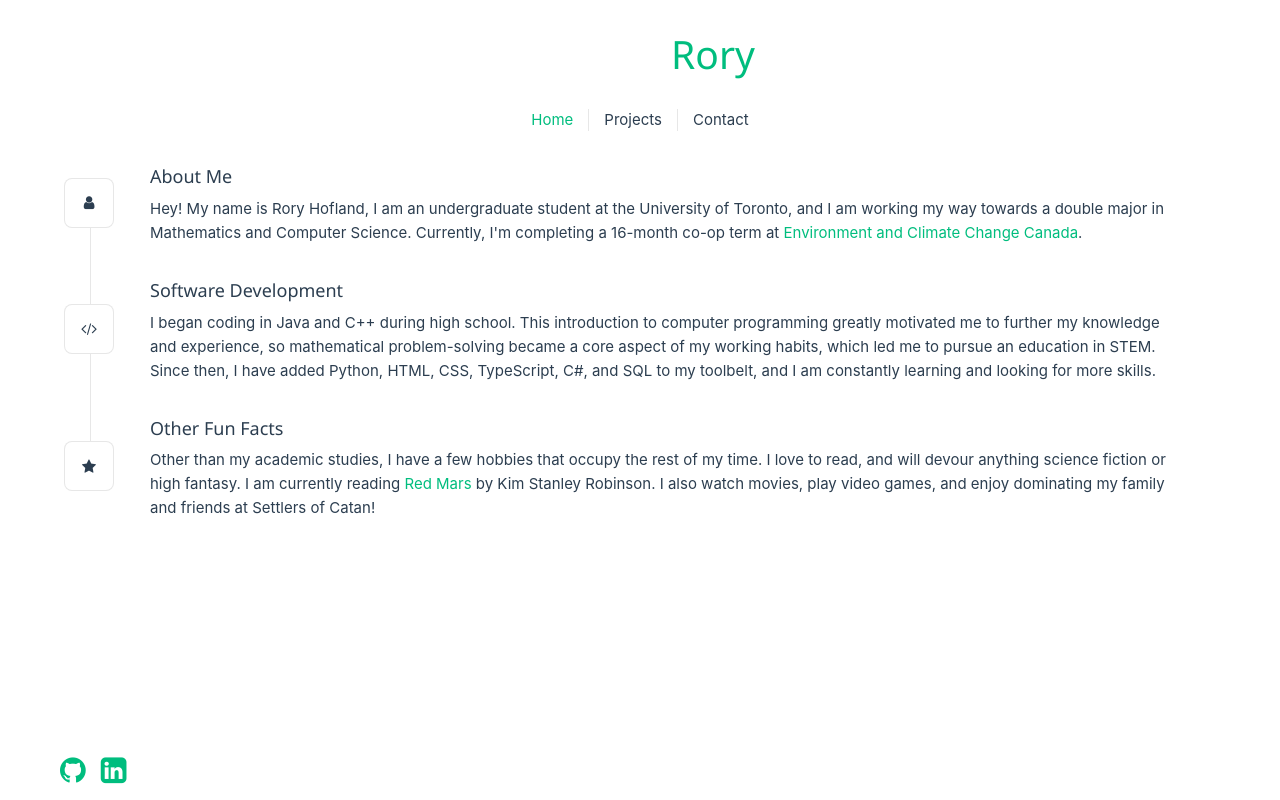
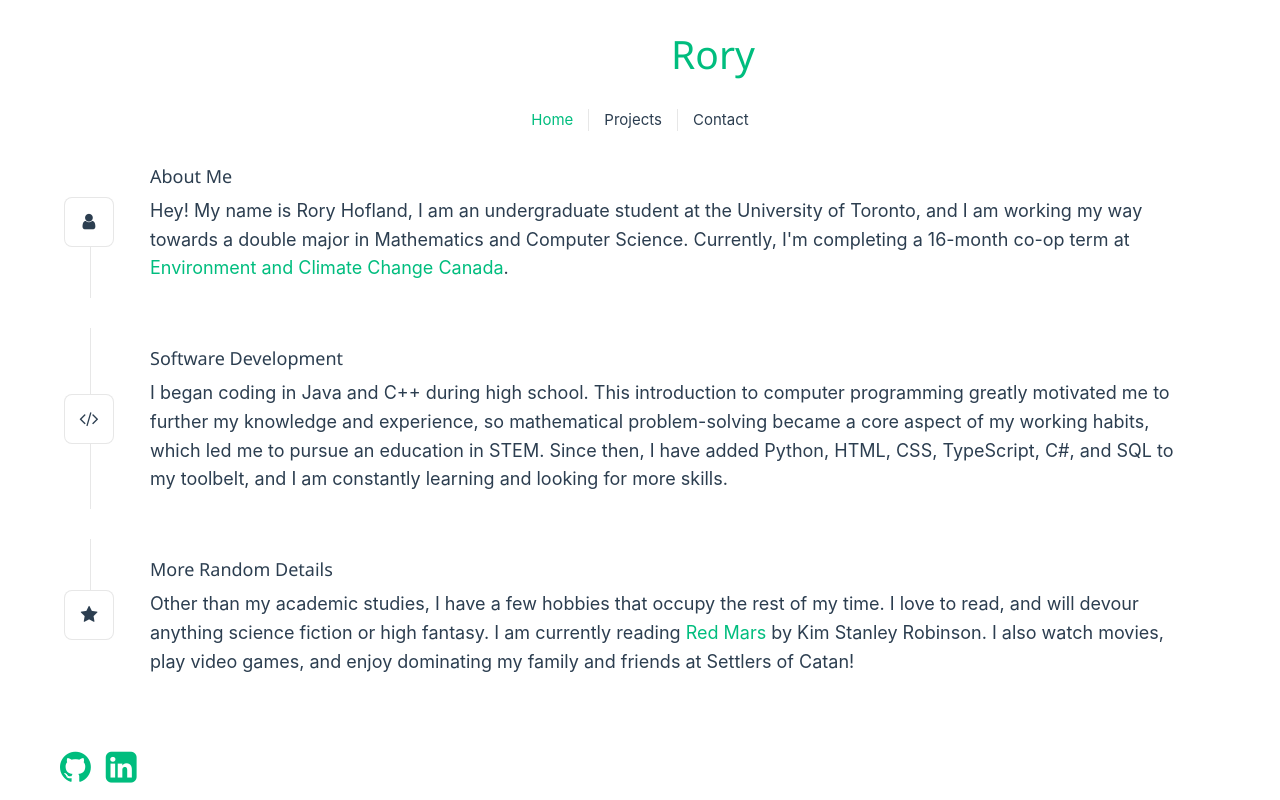
Before and after one commit to roryhofland/my-website, a Vue app: page / in a window 1280 px wide. Built offline with nearby package versions, Linux system fonts and the light colour scheme.

Commit message:
css fixups

```diff
--- a/src/App.vue
+++ b/src/App.vue
@@ -17,11 +17,13 @@ import MainFooter from "./components/MainFooter.vue";
   </header>
 
   <div class="router-wrapper">
-    <RouterView v-slot="{ Component }">
-      <Transition name="fade" mode="out-in">
-        <component :is="Component" />
-      </Transition>
-    </RouterView>
+    <div class="inner-wrapper">
+      <RouterView v-slot="{ Component }">
+        <Transition name="fade" mode="out-in">
+          <component :is="Component" />
+        </Transition>
+      </RouterView>
+    </div>
   </div>
 
   <footer>
@@ -97,6 +99,15 @@ h3 {
     display: flex;
     place-items: flex-start;
     flex-wrap: wrap;
+    justify-content: center;
+  }
+
+  .router-wrapper {
+    display: block;
+  }
+  .inner-wrapper {
+    margin: auto;
+    max-width: 1280px;
   }
 
   nav {
--- a/src/assets/main.css
+++ b/src/assets/main.css
@@ -1,8 +1,9 @@
 @import './base.css';
 #app {
-    max-width: 1280px;
+    max-width: 1920px;
     padding: 2rem;
     font-weight: normal;
+    font-size: larger;
 }
 
 .green {
--- a/src/components/HomeItem.vue
+++ /dev/null
@@ -1,100 +0,0 @@
-<script setup lang="ts"></script>
-
-<template>
-  <div class="item">
-    <i class="fa fa-home"></i>
-    <div class="details">
-      <h3>Home</h3>
-      Vue’s
-      <a href="https://vuejs.org/" target="_blank" rel="noopener"
-        >official documentation</a
-      >
-      provides you with all information you need to get started.
-    </div>
-  </div>
-
-  <div class="item">
-    <i class="fa fa-home"></i>
-    <div class="details">
-      <h3>Home</h3>
-      Vue’s
-      <a href="https://vuejs.org/" target="_blank" rel="noopener"
-        >official documentation</a
-      >
-      provides you with all information you need to get started.
-    </div>
-  </div>
-</template>
-
-<style scoped>
-.item {
-  margin-top: 2rem;
-  display: flex;
-}
-
-.details {
-  flex: 1;
-  margin-left: 1rem;
-}
-
-i {
-  display: flex;
-  place-items: center;
-  place-content: center;
-  width: 32px;
-  height: 32px;
-
-  color: var(--color-text);
-}
-
-h3 {
-  font-size: 1.2rem;
-  font-weight: 500;
-  margin-bottom: 0.4rem;
-  color: var(--color-heading);
-}
-
-@media (min-width: 1024px) {
-  .item {
-    margin-top: 0;
-    padding: 0.4rem 0 1rem calc(var(--section-gap) / 2);
-  }
-
-  i {
-    top: calc(50% - 25px);
-    left: -26px;
-    position: absolute;
-    border: 1px solid var(--color-border);
-    background: var(--color-background);
-    border-radius: 8px;
-    width: 50px;
-    height: 50px;
-  }
-
-  .item:before {
-    content: " ";
-    border-left: 1px solid var(--color-border);
-    position: absolute;
-    left: 0;
-    bottom: calc(50% + 25px);
-    height: calc(50% - 25px);
-  }
-
-  .item:after {
-    content: " ";
-    border-left: 1px solid var(--color-border);
-    position: absolute;
-    left: 0;
-    top: calc(50% + 25px);
-    height: calc(50% - 25px);
-  }
-
-  .item:first-of-type:before {
-    display: none;
-  }
-
-  .item:last-of-type:after {
-    display: none;
-  }
-}
-</style>
--- a/src/components/ProjectItem.vue
+++ b/src/components/ProjectItem.vue
@@ -23,6 +23,7 @@
 .item {
   display: flex;
   width: 90%;
+  margin-top: 2rem;
 }
 
 ul,
@@ -47,6 +48,11 @@ i {
   height: 32px;
 
   color: var(--color-text);
+}
+
+i:hover {
+  border-color: hsla(160, 100%, 37%, 1);
+  transition: 0.4s;
 }
 
 h3 {
--- a/src/components/ProjectList.vue
+++ b/src/components/ProjectList.vue
@@ -138,7 +138,6 @@ img {
 
 .list-wrapper {
   display: grid;
-  max-height: 300px;
 }
 
 .proj-title {
--- a/src/views/HomeView.vue
+++ b/src/views/HomeView.vue
@@ -6,10 +6,10 @@
       <i class="fa fa-user"></i>
       <div class="details">
         <h3>About Me</h3>
-        Hey! My name is Rory Hofland, I am an undergraduate student at the
-        University of Toronto, and I am working my way towards a double major in
-        Mathematics and Computer Science. Currently, I'm completing a 16-month
-        co-op term at
+        Hey! My name is <strong>Rory Hofland</strong>, I am an undergraduate
+        student at the <strong>University of Toronto</strong>, and I am working
+        my way towards a double major in Mathematics and Computer Science.
+        Currently, I'm completing a 16-month co-op term at
         <a
           href="https://www.canada.ca/en/environment-climate-change.html"
           target="_blank"
@@ -37,7 +37,7 @@
     <div class="item">
       <i class="fa fa-star"></i>
       <div class="details">
-        <h3>Other Fun Facts</h3>
+        <h3>More Random Details</h3>
         Other than my academic studies, I have a few hobbies that occupy the
         rest of my time. I love to read, and will devour anything science
         fiction or high fantasy. I am currently reading
@@ -56,6 +56,7 @@
 <style scoped>
 .item {
   margin-top: 2rem;
+  margin-bottom: 2rem;
   display: flex;
 }
 
--- a/src/views/SkillsView.vue
+++ b/src/views/SkillsView.vue
@@ -17,6 +17,7 @@ import ProjectList from "../components/ProjectList.vue";
 <style>
 .intro {
   margin-top: 2rem;
+  margin-bottom: 3rem;
 }
 
 @media (min-width: 1024px) {
```
Also changed, not shown: src/components/TheWelcome.vue (deleted, +0 -31 lines), src/stores/counter.ts (deleted, +0 -12 lines).
